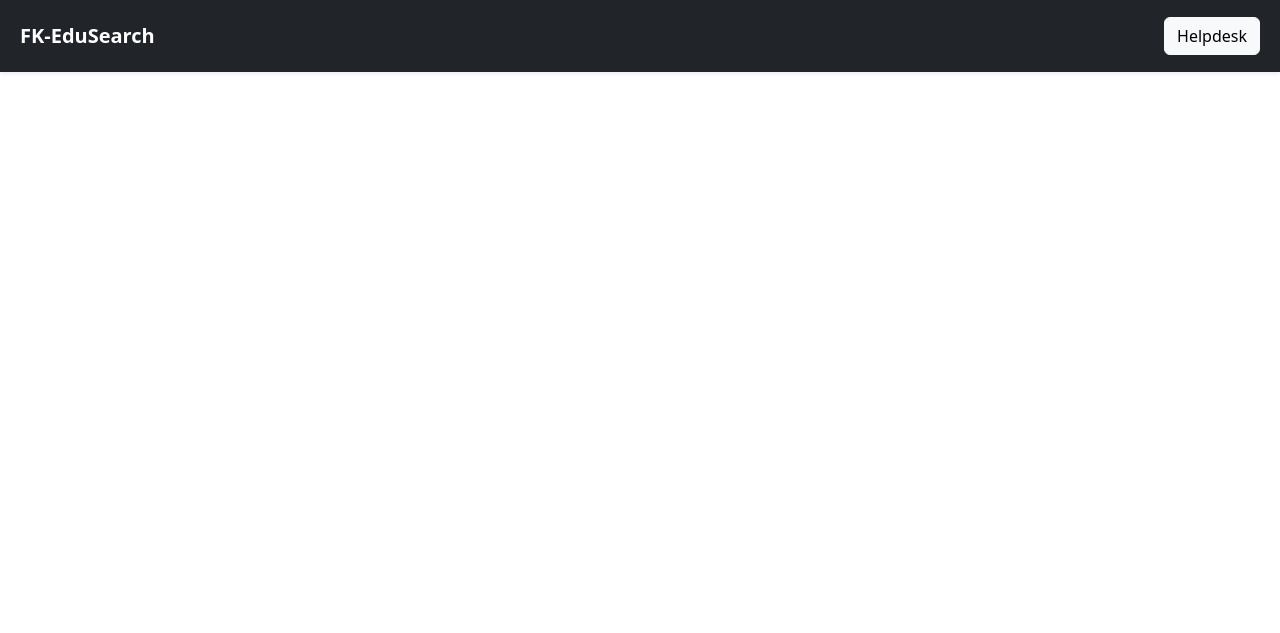
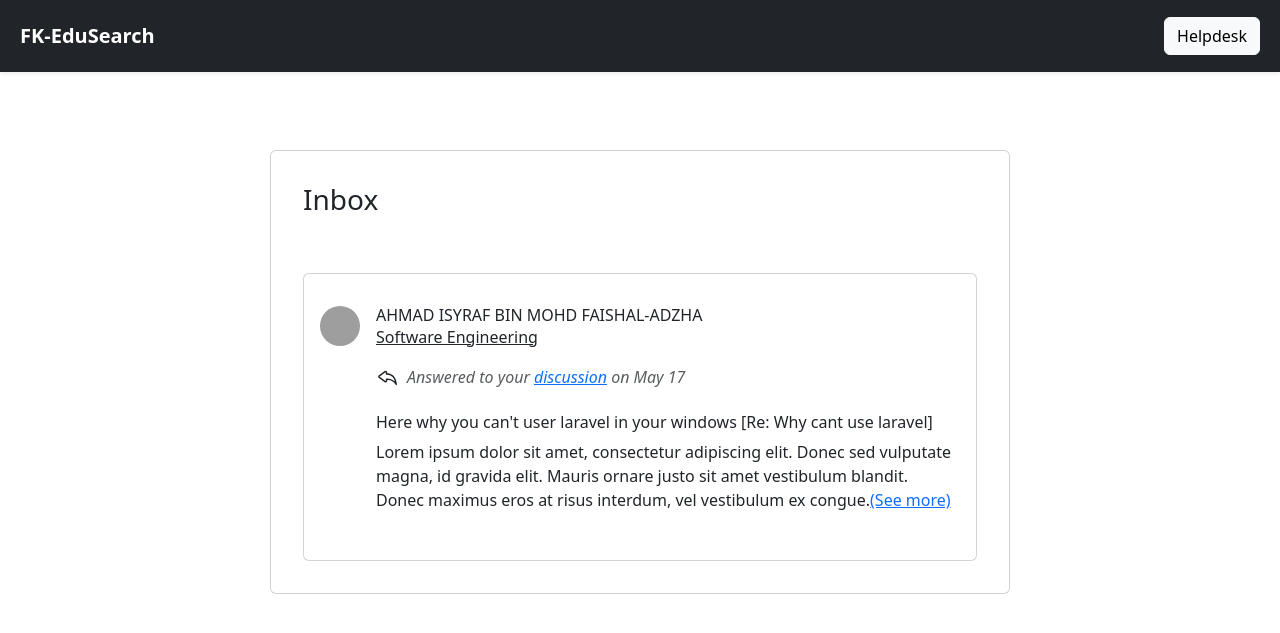
Before and after one commit to ahmadisyraf/FK-EduSearch, a PHP site: page /inbox.php in a window 1280 px wide. Shown: the top 633 px of the page. Run offline with PHP 8.4, Linux system fonts and the light colour scheme; the visitor is signed in with stand-in values (Sample User, id 1); grey boxes are pictures that could not be loaded.

Commit message:
new code

```diff
--- a/inbox.php
+++ b/inbox.php
@@ -7,6 +7,12 @@
     <title>Bootstrap demo</title>
     <link href="https://cdn.jsdelivr.net/npm/bootstrap@5.3.0-alpha3/dist/css/bootstrap.min.css" rel="stylesheet"
         integrity="sha384-KK94CHFLLe+nY2dmCWGMq91rCGa5gtU4mk92HdvYe+M/SXH301p5ILy+dN9+nJOZ" crossorigin="anonymous">
+    <link href="https://cdn.jsdelivr.net/npm/bootstrap@5.3.0/dist/css/bootstrap.min.css" rel="stylesheet"
+        integrity="sha384-9ndCyUaIbzAi2FUVXJi0CjmCapSmO7SnpJef0486qhLnuZ2cdeRhO02iuK6FUUVM" crossorigin="anonymous">
+    <script src="https://cdn.jsdelivr.net/npm/bootstrap@5.3.0/dist/js/bootstrap.bundle.min.js"
+        integrity="sha384-geWF76RCwLtnZ8qwWowPQNguL3RmwHVBC9FhGdlKrxdiJJigb/j/68SIy3Te4Bkz"
+        crossorigin="anonymous"></script>
+    <link rel="stylesheet" href="https://cdnjs.cloudflare.com/ajax/libs/animate.css/4.1.1/animate.min.css" />
 </head>
 
 <body>
@@ -15,6 +21,47 @@
         crossorigin="anonymous"></script>
     <?php include "config/autoload.php"; ?>
     <?php include "components/navigation.php"; ?>
+
+    <div class="container" style="margin-top: 150px; padding-left: 200px; padding-right: 200px;"">
+        <div class=" card py-3 px-3">
+        <div class="card-body">
+            <div class="hstack gap-3">
+                <h3>Inbox</h3>
+            </div>
+
+            <div class="card mt-5 py-3">
+                <div class="card-body">
+                    <div class="d-flex w-100">
+                        <img src="https://cdn.pixabay.com/photo/2015/10/05/22/37/blank-profile-picture-973460_960_720.png"
+                            class="rounded-circle me-3" style="width: 40px; height: 40px;" alt="Avatar" />
+                        <div class="row">
+                            <h6 class="inline my-0">AHMAD ISYRAF BIN MOHD FAISHAL-ADZHA</h6>
+                            <p><u>Software Engineering</u></p>
+                            <div class="me-2 d-flex">
+                                <svg xmlns="http://www.w3.org/2000/svg" width="23" height="23" fill="currentColor"
+                                    class="bi bi-reply" viewBox="0 0 16 16">
+                                    <path
+                                        d="M6.598 5.013a.144.144 0 0 1 .202.134V6.3a.5.5 0 0 0 .5.5c.667 0 2.013.005 3.3.822.984.624 1.99 1.76 2.595 3.876-1.02-.983-2.185-1.516-3.205-1.799a8.74 8.74 0 0 0-1.921-.306 7.404 7.404 0 0 0-.798.008h-.013l-.005.001h-.001L7.3 9.9l-.05-.498a.5.5 0 0 0-.45.498v1.153c0 .108-.11.176-.202.134L2.614 8.254a.503.503 0 0 0-.042-.028.147.147 0 0 1 0-.252.499.499 0 0 0 .042-.028l3.984-2.933zM7.8 10.386c.068 0 .143.003.223.006.434.02 1.034.086 1.7.271 1.326.368 2.896 1.202 3.94 3.08a.5.5 0 0 0 .933-.305c-.464-3.71-1.886-5.662-3.46-6.66-1.245-.79-2.527-.942-3.336-.971v-.66a1.144 1.144 0 0 0-1.767-.96l-3.994 2.94a1.147 1.147 0 0 0 0 1.946l3.994 2.94a1.144 1.144 0 0 0 1.767-.96v-.667z" />
+                                </svg>
+                                <p class="ms-2 text-body-secondary"><i>Answered to your <a class="link-opacity-100"
+                                            href="#">discussion</a> on May 17</i></p>
+                            </div>
+
+                            <div class="mt-2">
+                                <h6>Here why you can't user laravel in your windows [Re: Why cant use laravel]</h6>
+                                <p>Lorem ipsum dolor sit amet, consectetur adipiscing elit. Donec sed vulputate magna,
+                                    id gravida elit. Mauris ornare justo sit amet vestibulum blandit. Donec maximus eros
+                                    at risus interdum, vel vestibulum ex congue.<a href="ms-1 text-body-secondary">(See
+                                        more)</a></p>
+                            </div>
+                        </div>
+                    </div>
+                </div>
+            </div>
+
+        </div>
+    </div>
+    </div>
 </body>
 
 </html>
```
